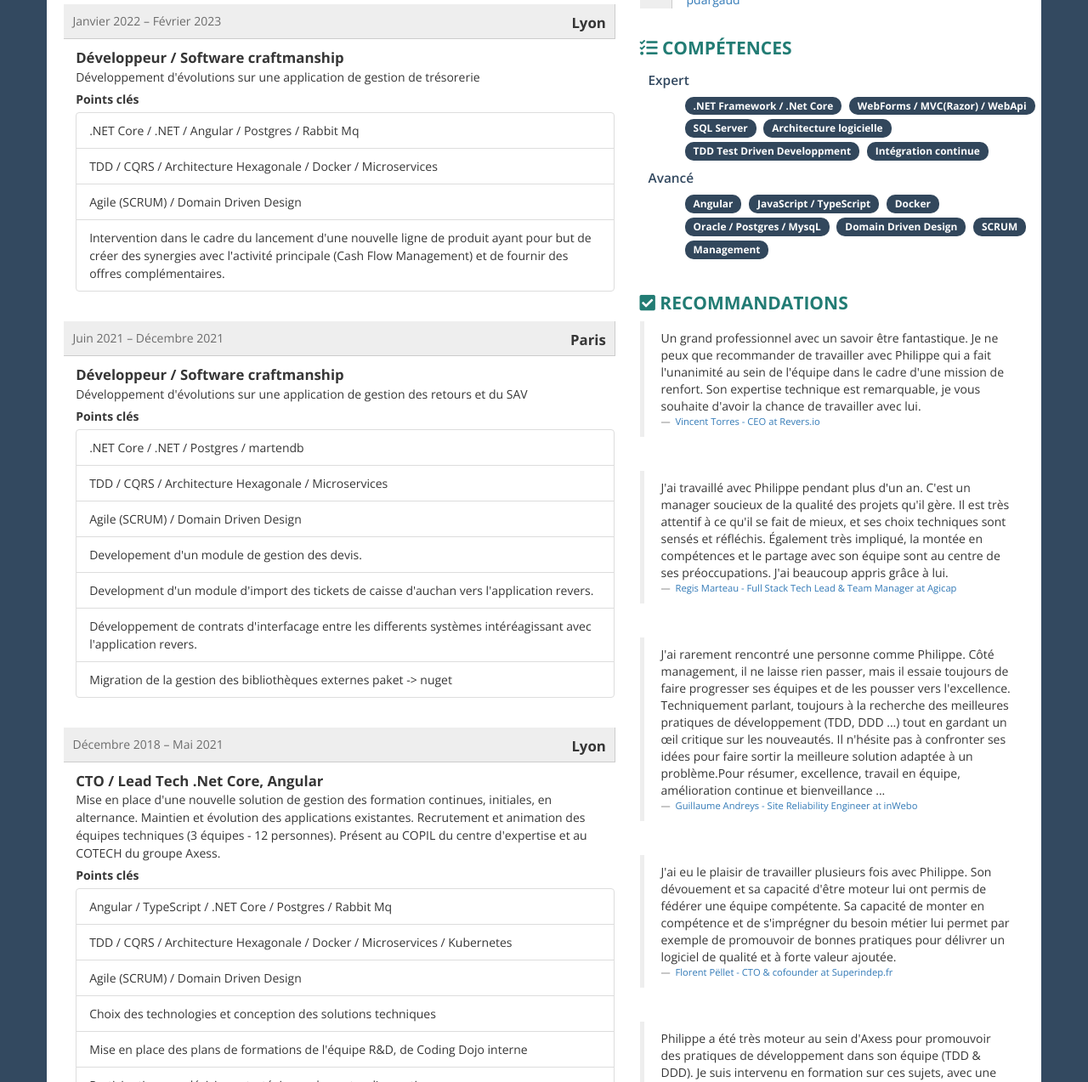
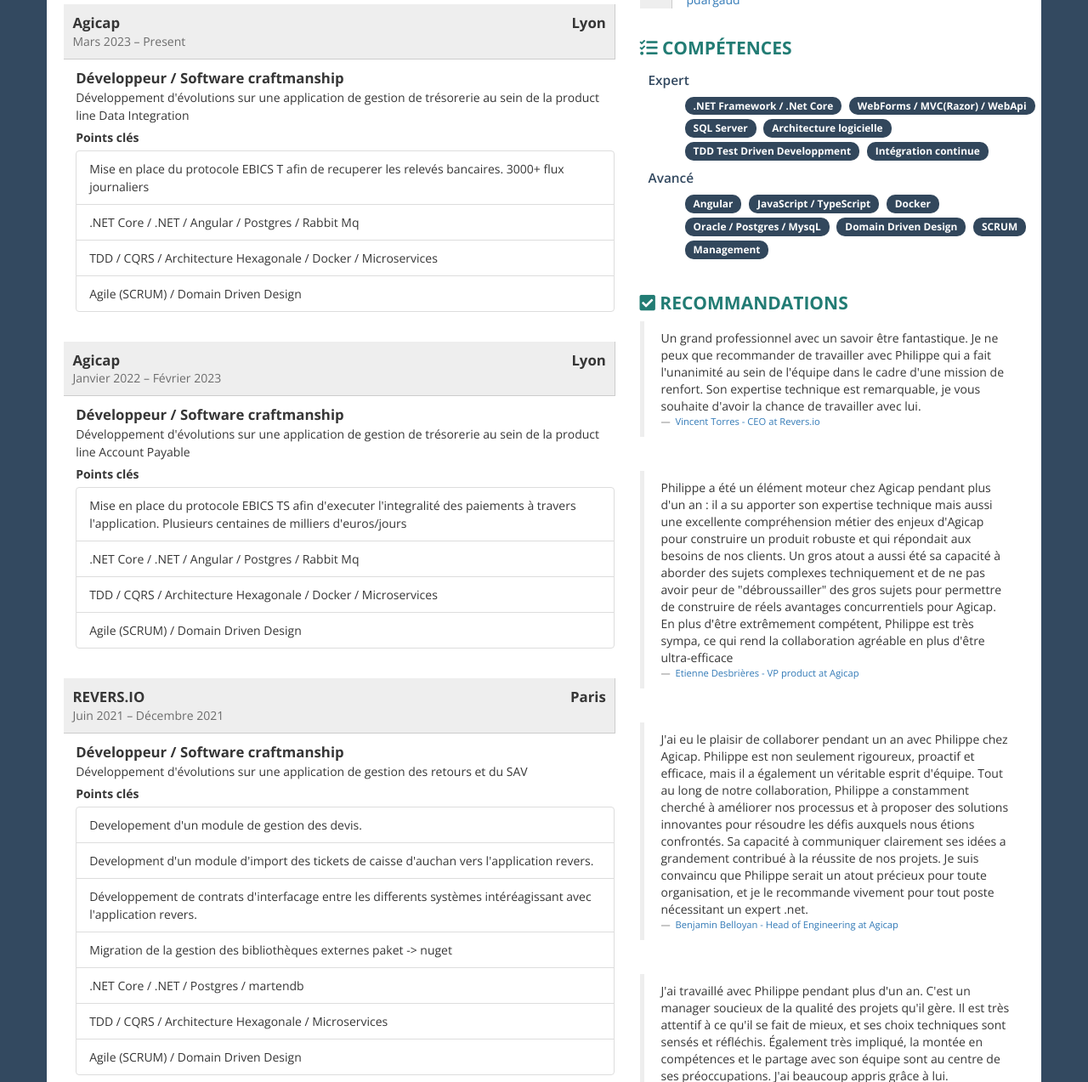
Before and after one commit to pdargaud/pdargaud.github.io, a plain HTML site: page cv.html in a window 1280 px wide. Shown: the part 505-1778 px from the top of the page at 85% size. Drawn offline with nearby package versions, Linux system fonts and the light colour scheme.

Commit message:
Update cv.html

```diff
--- a/cv.html
+++ b/cv.html
@@ -409,11 +409,39 @@ blockquote,
           <!-- WORK EXPERIENCE -->
           <div class="box">
             <h2><i class= "fas fa-suitcase ico"></i> Expérience professionnelle</h2>
+            <div class="job clearfix">
+                <div class="row">
+                  <div class="details">
+                    <div class="where">
+                      Agicap
+                      <div class="pull-right">
+                        Lyon
+                      </div>
+                    </div>
+                    <div class="year">Mars 2023 – Present</div>
+                  </div>
+                </div>
+                <div class="row">
+                  <div class="job-details col-xs-11">
+                    <div class="profession">Développeur &#x2F; Software craftmanship</div>
+                    <div class="description">
+                      Développement d'évolutions sur une application de gestion de trésorerie au sein de la product line Data Integration
+                      <div class="highlights">Points clés</div>
+                      <ul class="list-group">
+                        <li class="list-group-item">Mise en place du protocole EBICS T afin de recuperer les relevés bancaires. 3000+ flux journaliers</li>
+                        <li class="list-group-item">.NET Core / .NET / Angular / Postgres / Rabbit Mq</li>
+                        <li class="list-group-item">TDD / CQRS / Architecture Hexagonale / Docker / Microservices </li>
+                        <li class="list-group-item">Agile (SCRUM) / Domain Driven Design</li>
+                      </ul>
+                    </div>
+                  </div>
+                </div>
+              </div>
               <div class="job clearfix">
                 <div class="row">
                   <div class="details">
                     <div class="where">
-
+                      Agicap
                       <div class="pull-right">
                         Lyon
                       </div>
@@ -425,13 +453,13 @@ blockquote,
                   <div class="job-details col-xs-11">
                     <div class="profession">Développeur &#x2F; Software craftmanship</div>
                     <div class="description">
-                      Développement d'évolutions sur une application de gestion de trésorerie
+                      Développement d'évolutions sur une application de gestion de trésorerie au sein de la product line Account Payable
                       <div class="highlights">Points clés</div>
                       <ul class="list-group">
+                        <li class="list-group-item">Mise en place du protocole EBICS TS afin d'executer l'integralité des paiements à travers l'application. Plusieurs centaines de milliers d'euros/jours</li>
                         <li class="list-group-item">.NET Core / .NET / Angular / Postgres / Rabbit Mq</li>
                         <li class="list-group-item">TDD / CQRS / Architecture Hexagonale / Docker / Microservices </li>
                         <li class="list-group-item">Agile (SCRUM) / Domain Driven Design</li>
-                        <li class="list-group-item">Intervention dans le cadre du lancement d'une nouvelle ligne de produit ayant pour but de créer des synergies avec l'activité principale (Cash Flow Management) et de fournir des offres complémentaires.</li>
                       </ul>
                     </div>
                   </div>
@@ -441,7 +469,7 @@ blockquote,
                 <div class="row">
                   <div class="details">
                     <div class="where">
-
+                      REVERS.IO
                       <div class="pull-right">
                         Paris
                       </div>
@@ -456,13 +484,13 @@ blockquote,
                       Développement d'évolutions sur une application de gestion des retours et du SAV
                       <div class="highlights">Points clés</div>
                       <ul class="list-group">
-                        <li class="list-group-item">.NET Core / .NET / Postgres / martendb</li>
-                        <li class="list-group-item">TDD / CQRS / Architecture Hexagonale / Microservices </li>
-                        <li class="list-group-item">Agile (SCRUM) / Domain Driven Design</li>
                         <li class="list-group-item">Developement d'un module de gestion des devis.</li>
                         <li class="list-group-item">Development d'un module d'import des tickets de caisse d'auchan vers l'application revers.</li>
                         <li class="list-group-item">Développement de contrats d'interfacage entre les differents systèmes intéréagissant avec l'application revers.</li>
                         <li class="list-group-item">Migration de la gestion des bibliothèques externes paket -> nuget</li>
+                        <li class="list-group-item">.NET Core / .NET / Postgres / martendb</li>
+                        <li class="list-group-item">TDD / CQRS / Architecture Hexagonale / Microservices </li>
+                        <li class="list-group-item">Agile (SCRUM) / Domain Driven Design</li>
                       </ul>
                     </div>
                   </div>
@@ -472,7 +500,7 @@ blockquote,
                 <div class="row">
                   <div class="details">
                     <div class="where">
-
+                      Axess Groupe
                       <div class="pull-right">
                         Lyon
                       </div>
@@ -487,13 +515,13 @@ blockquote,
                       Mise en place d'une nouvelle solution de gestion des formation continues, initiales, en alternance. Maintien et évolution des applications existantes. Recrutement et animation des équipes techniques  (3 équipes - 12 personnes). Présent au COPIL du centre d'expertise et au COTECH du groupe Axess.
                       <div class="highlights">Points clés</div>
                       <ul class="list-group">
-                        <li class="list-group-item">Angular / TypeScript / .NET Core / Postgres / Rabbit Mq</li>
-                        <li class="list-group-item">TDD / CQRS / Architecture Hexagonale / Docker / Microservices / Kubernetes</li>
-                        <li class="list-group-item">Agile (SCRUM) / Domain Driven Design</li>
                         <li class="list-group-item">Choix des technologies et conception des solutions techniques</li>
                         <li class="list-group-item">Mise en place des plans de formations de l'équipe R&D, de Coding Dojo interne</li>
                         <li class="list-group-item">Participation aux décisions stratégiques du centre d'expertise</li>
                         <li class="list-group-item">Identification des structures vieillissantes / obsolètes / non sécurisées</li>
+                        <li class="list-group-item">Angular / TypeScript / .NET Core / Postgres / Rabbit Mq</li>
+                        <li class="list-group-item">TDD / CQRS / Architecture Hexagonale / Docker / Microservices / Kubernetes</li>
+                        <li class="list-group-item">Agile (SCRUM) / Domain Driven Design</li>
                       </ul>
                     </div>
                   </div>
@@ -503,7 +531,10 @@ blockquote,
                 <div class="row">
                   <div class="details">
                     <div class="where">
-
+                      Axess Groupe
+                      <div class="pull-right">
+                        Lyon
+                      </div>
                     </div>
                     <div class="year">Juillet 2015 – Novembre 2018</div>
                   </div>
@@ -515,10 +546,10 @@ blockquote,
                       Maintenance et evolution du logiciel de gestion des centres de formations. Recrutement et animation de l'équipe technique  (5 personnes).
                       <div class="highlights">Points clés</div>
                       <ul class="list-group">
-                        <li class="list-group-item">Asp.net WebForms / MVC / .NET Framework /  SQL Server / IIS</li>
                         <li class="list-group-item">Choix des technologies et conception des solutions techniques</li>
                         <li class="list-group-item">Gestion des problématiques techniques complexes</li>
                         <li class="list-group-item">Gestion des plannings de développements</li>
+                        <li class="list-group-item">Asp.net WebForms / MVC / .NET Framework /  SQL Server / IIS</li>
                       </ul>
                     </div>
                   </div>
@@ -528,7 +559,10 @@ blockquote,
                 <div class="row">
                   <div class="details">
                     <div class="where">
-
+                      ONYX T+
+                      <div class="pull-right">
+                        Lyon
+                      </div>
                     </div>
                     <div class="year">Juillet 2014 – Juin 2015</div>
                   </div>
@@ -540,9 +574,9 @@ blockquote,
                       Maintenance et evolution du logiciel de gestion des centres de formations.
                       <div class="highlights">Points clés</div>
                       <ul class="list-group">
-                        <li class="list-group-item">Asp.net WebForms / MVC / .NET Framework /  SQL Server / IIS</li>
                         <li class="list-group-item">Choix des technologies et conception des solutions techniques</li>
                         <li class="list-group-item">Gestion des problématiques techniques complexes</li>
+                        <li class="list-group-item">Asp.net WebForms / MVC / .NET Framework /  SQL Server / IIS</li>
                       </ul>
                     </div>
                   </div>
@@ -552,7 +586,10 @@ blockquote,
                 <div class="row">
                   <div class="details">
                     <div class="where">
-
+                      ONYX T+
+                      <div class="pull-right">
+                        Lyon
+                      </div>
                     </div>
                     <div class="year">September 2007 – Juin 2014</div>
                   </div>
@@ -564,8 +601,8 @@ blockquote,
                       Maintenance et evolution du logiciel de gestion des centres de formations.
                       <div class="highlights">Points clés</div>
                       <ul class="list-group">
+                        <li class="list-group-item">Etude, développement et maintenance de l'application </li>
                         <li class="list-group-item">Asp.net WebForms / MVC / .NET Framework /  SQL Server / IIS</li>
-                        <li class="list-group-item">Etude, développement et maintenance de l'application </li>
                       </ul>
                     </div>
                   </div>
@@ -640,13 +677,27 @@ blockquote,
             <blockquote>
               <div>Un grand professionnel avec un savoir être fantastique. Je ne peux que recommander de travailler avec Philippe qui a fait l'unanimité au sein de l'équipe dans le cadre d'une mission de renfort. Son expertise technique est remarquable, je vous souhaite d'avoir la chance de travailler avec lui.</div>
               <footer>
-                <a href="" target= "_blank">Vincent Torres - CEO at Revers.io</a>
+                <a href=https://www.linkedin.com/in/vincenttorres/" target= "_blank">Vincent Torres - CEO at Revers.io</a>
+              </footer>
+            </blockquote><br>
+            <blockquote>
+              <div>Philippe a été un élément moteur chez Agicap pendant plus d'un an : il a su apporter son expertise technique mais aussi une excellente compréhension métier des enjeux d'Agicap pour construire un produit robuste et qui répondait aux besoins de nos clients. Un gros atout a aussi été sa capacité à aborder des sujets complexes techniquement et de ne pas avoir peur de "débroussailler" des gros sujets pour permettre de construire de réels avantages concurrentiels pour Agicap. En plus d'être extrêmement compétent, Philippe est très sympa, ce qui rend la collaboration agréable en plus d'être ultra-efficace</div>
+              <footer>
+                <a href="https://www.linkedin.com/in/etiennedesbrieres/" target= "_blank">Etienne Desbrières - VP product at Agicap</a>
+              </footer>
+            </blockquote><br>
+            <blockquote>
+              <div>J'ai eu le plaisir de collaborer pendant un an avec Philippe chez Agicap. Philippe est non seulement rigoureux, proactif et efficace, mais il a également un véritable esprit d'équipe.
+Tout au long de notre collaboration, Philippe a constamment cherché à améliorer nos processus et à proposer des solutions innovantes pour résoudre les défis auxquels nous étions confrontés. Sa capacité à communiquer clairement ses idées a grandement contribué à la réussite de nos projets.
+Je suis convaincu que Philippe serait un atout précieux pour toute organisation, et je le recommande vivement pour tout poste nécessitant un expert .net.</div>
+              <footer>
+                <a href="https://www.linkedin.com/in/benjamin-belloyan/" target= "_blank">Benjamin Belloyan - Head of Engineering at Agicap</a>
               </footer>
             </blockquote><br>
             <blockquote>
               <div>J'ai travaillé avec Philippe pendant plus d'un an. C'est un manager soucieux de la qualité des projets qu'il gère. Il est très attentif à ce qu'il se fait de mieux, et ses choix techniques sont sensés et réfléchis. Également très impliqué, la montée en compétences et le partage avec son équipe sont au centre de ses préoccupations. J'ai beaucoup appris grâce à lui.</div>
               <footer>
-                <a href="" target= "_blank">Regis Marteau - Full Stack Tech Lead &amp; Team Manager at Agicap</a>
+                <a href="https://www.linkedin.com/in/marteau-regis/" target= "_blank">Regis Marteau - Full Stack Tech Lead &amp; Team Manager at Agicap</a>
               </footer>
             </blockquote><br>
             <blockquote>
@@ -658,13 +709,13 @@ blockquote,
             <blockquote>
               <div>J'ai eu le plaisir de travailler plusieurs fois avec Philippe. Son dévouement et sa capacité d'être moteur lui ont permis de fédérer une équipe compétente. Sa capacité de monter en compétence et de s'imprégner du besoin métier lui permet par exemple de promouvoir de bonnes pratiques pour délivrer un logiciel de qualité et à forte valeur ajoutée.</div>
               <footer>
-                <a href="" target= "_blank">Florent Pëllet - CTO &amp; cofounder at Superindep.fr</a>
+                <a href="https://www.linkedin.com/in/florentpellet/" target= "_blank">Florent Pëllet - CTO &amp; cofounder at Superindep.fr</a>
               </footer>
             </blockquote><br>
             <blockquote>
               <div>Philippe a été très moteur au sein d'Axess pour promouvoir des pratiques de développement dans son équipe (TDD & DDD). Je suis intervenu en formation sur ces sujets, avec une continuité dans le temps montrant l'implication de l'équipe et la volonté de Philippe de la faire progresser pour améliorer la qualité logicielle et la conception des applications.</div>
               <footer>
-                <a href="" target= "_blank">Clement Bouillier - COO&#x2F;CFO &amp; cofounder at Superindep.fr</a>
+                <a href="https://www.linkedin.com/in/clementbouillier/" target= "_blank">Clement Bouillier - COO&#x2F;CFO &amp; cofounder at Superindep.fr</a>
               </footer>
             </blockquote>
           </div>
```
